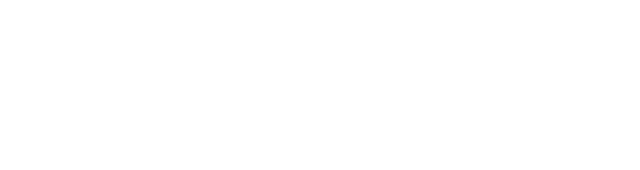
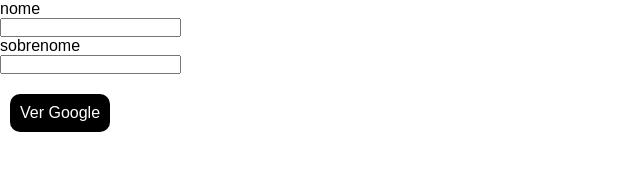
Before and after one commit to Lorenasantt/display-block, a plain HTML site: page index.html in a window 1280 px wide. Shown: the whole page, without its empty margins (0-640 px from the left). Drawn offline with Linux system fonts and the light colour scheme.

Commit message:
atividade finalizada

```diff
--- a/index.html
+++ b/index.html
@@ -4,9 +4,21 @@
     <meta charset="UTF-8">
     <meta http-equiv="X-UA-Compatible" content="IE=edge">
     <meta name="viewport" content="width=device-width, initial-scale=1.0">
+    <link rel="stylesheet" href="style.css">
     <title>Display block</title>
 </head>
 <body>
+    <form action="">
+     <div>
+        <label for="">nome</label>
+        <input type="text">
+    </div>
 
+    <div>
+        <label for="">sobrenome</label>
+        <input type="text">
+    </div>
+    </form>
+    <a href="https://google.com">Ver Google</a>
 </body>
 </html>
--- /dev/null
+++ b/style.css
@@ -0,0 +1,23 @@
+*{
+    margin: 0;
+    padding: 0;
+    box-sizing: border-box;
+
+    font-family: Arial;
+}
+
+label{
+    display: block;
+}
+
+a{
+    display: block;
+    text-decoration: none;
+    background: black;
+    color: white;
+    padding: 10px;
+    margin-top: 20px;
+    margin-left: 10px;
+    width: fit-content;
+    border-radius: 10px;
+}
```
